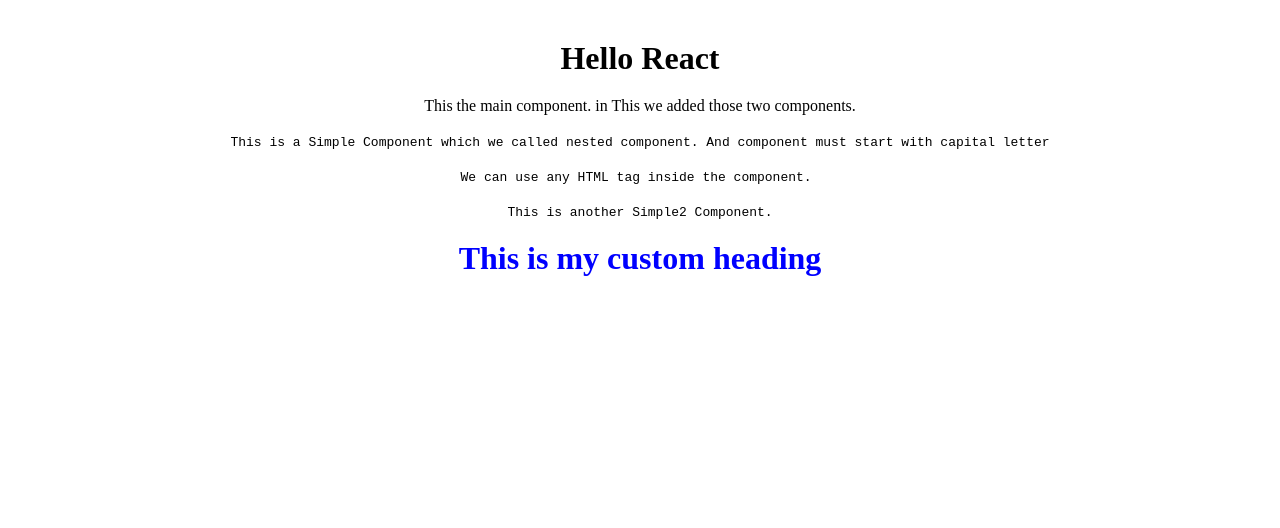
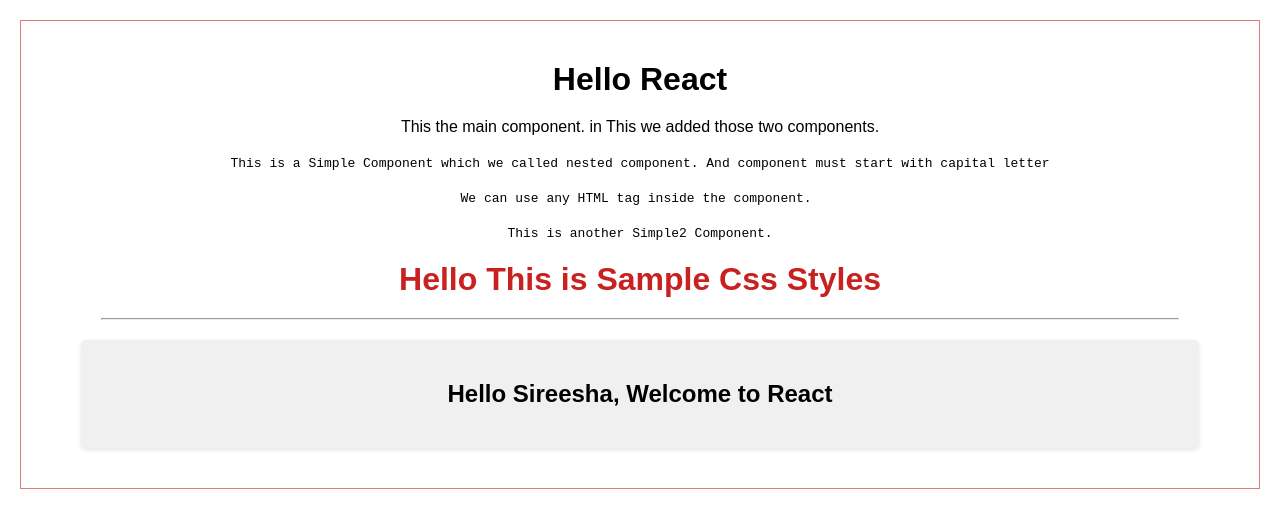
Before and after one commit to sireesha0904/React-Pr, a React (Create React App) app in the folder my-app/: page / in a window 1280 px wide. Shown: the top 528 px of the page. Built offline with nearby package versions, Linux system fonts and the light colour scheme.

Commit message:
practice

```diff
--- a/my-app/src/App.css
+++ b/my-app/src/App.css
@@ -1,7 +1,11 @@
 body{
-    background-color: #bdbdbd;
+    background-color: #ffffff;
     font-family: Arial, sans-serif;
     margin: 0;
     padding: 20px;
-    border: 5px solid #c9202093;
+    border: 1px solid #c9202093;
 }
+.heading{
+    color: #c92020;
+    text-align: center;
+}
--- a/my-app/src/App.js
+++ b/my-app/src/App.js
@@ -1,12 +1,16 @@
 import Comp from './component';
 import Sample from './Example/Sample';
-import './sample.css';
+import Practice from './Practice';
+import './App.css';
+
 function App() {
   return (
     <div>
       <Comp />
       <Sample />
-      <h1 className="my-special-heading">This is my custom heading</h1>
+      <h1 className='heading'>Hello This is Sample Css Styles</h1>
+      <hr></hr>
+      <Practice />
     </div>
   );
 }
--- /dev/null
+++ b/my-app/src/Practice.js
@@ -0,0 +1,12 @@
+import React from 'react'
+import './practice.css';
+let name = "Sireesha";
+function Practice() {
+  return (
+      <section>
+          <h1>Hello { name}, Welcome to React</h1>
+    </section>
+  )
+}
+
+export default Practice
--- /dev/null
+++ b/my-app/src/practice.css
@@ -0,0 +1,8 @@
+section {
+    background-color: #f0f0f0;
+    padding: 20px;
+    border-radius: 5px;
+    margin: 20px 0;
+    box-shadow: 0 2px 5px rgba(0, 0, 0, 0.1);
+
+}
--- a/my-app/src/sample.css
+++ /dev/null
@@ -1,5 +0,0 @@
-.my-special-heading {
-  color: blue;
-  font-size: 32px;
-  text-align: center;
-}
```
Also changed, not shown: my-app/public/logo192.png (deleted), my-app/public/logo512.png (deleted).
